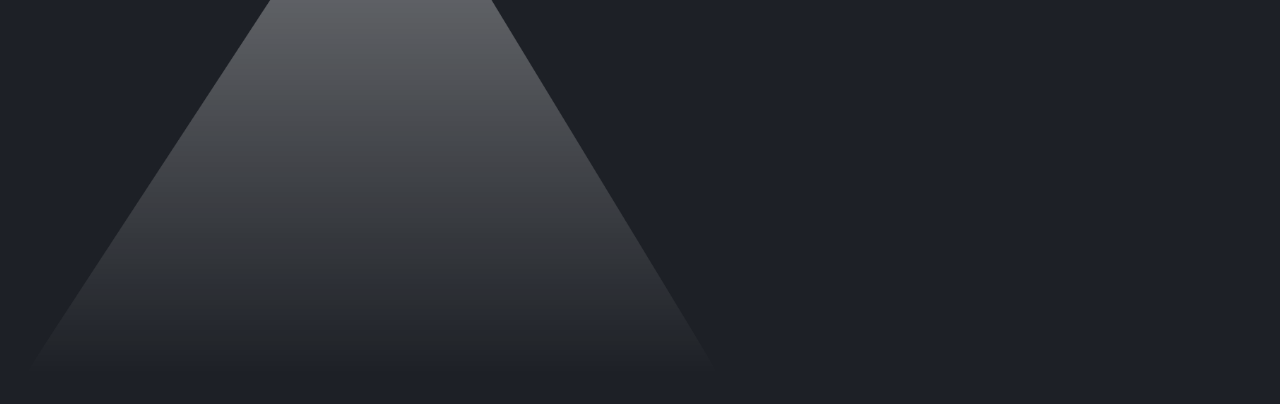
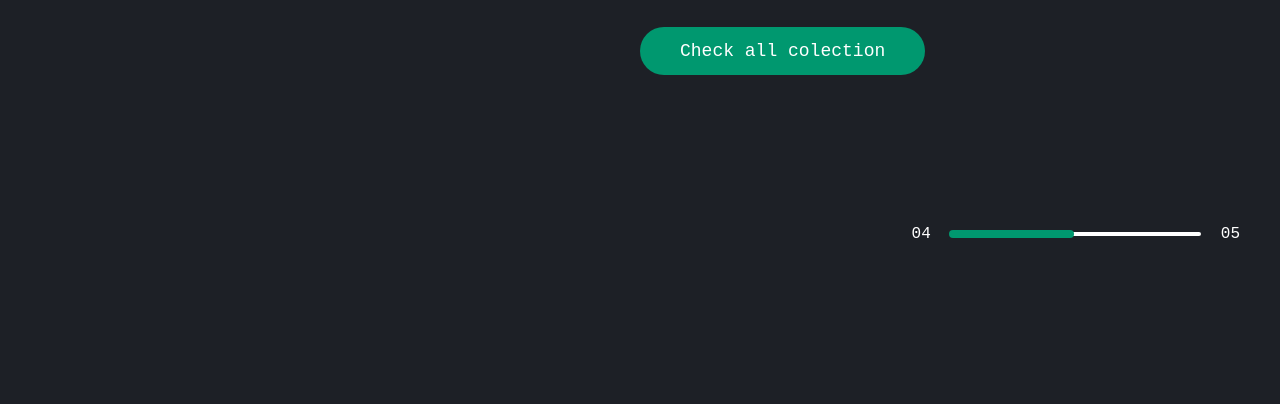
Before and after one commit to SZshuvom/VueLamp, a plain HTML site: page index.html in a window 1280 px wide. Shown: the part 396-800 px from the top of the page. Drawn offline with Linux system fonts and the light colour scheme.

Commit message:
add buttn

```diff
--- a/index.html
+++ b/index.html
@@ -18,12 +18,34 @@
             <li><a href="">Contemporary</a></li>
             <li><a href="">Affordable</a></li>
         </ul>
-        <button type="button"><span></span>e</button>
+        <button type="button" onclick="toggleBtn()" id="Btn" >  <span></span>e</button>
     </nav>
     <div class="lamp-container">
         <img src="images/lamp.png" class="lamp">
-        <img src="images/light.png" class="light">
+        <img src="images/light.png" class="light" id="light">
+    </div>
+    <div class="text-container">
+        <h1>Latest <br> in Lighting</h1>
+        <p>This is the fast lamp made by me. <br> I will make more for home and Office .</p>
+        <a href="">Check all colection</a>
+        <div class="control">
+            <p>04</p>
+            <div class="line"><span></span></div>
+
+            <p>05</p>
+        </div>
     </div>
 </div>
+
+<script>
+    var Btn =document.getElementById("Btn");
+    var light =document.getElementById("light");
+    function toggleBtn(){
+        Btn.classList.toggle("active")
+        light.classList.toggle("on")
+    }
+</script>
+
+
 </body>
 </html>
--- a/styl.css
+++ b/styl.css
@@ -47,6 +47,7 @@ button{
     border: 0;
     outline: 0;
     cursor: pointer;
+    transition: background 0.5s;
 }
 button span{
     display: block;
@@ -55,6 +56,7 @@ button span{
     width: 26px;
     border-radius: 50%;
     margin: 2px;
+    transition: background 0.5s, margin-left 0.5s;
 }
 .lamp-container{
     position: absolute;
@@ -73,4 +75,58 @@ button span{
     transform: translateX(-50%);
     width: 700px;
     margin-left: -10px;
+    opacity: 0;
+    transition: opacity 0.5s;
 }
+.text-container{
+    max-width: 600px;
+    margin-top: 7%;
+    margin-left: 50%;
+
+}
+.text-container h1{
+    font-size: 80px;
+    font-weight: 400;
+}
+.text-container a{
+    text-decoration: none;
+    background: #00986f;
+    padding: 14px 40px;
+    display: inline-block;
+    color: #fff;
+    font-size: 18px;
+    margin-top: 30px;
+    border-radius: 30px;
+
+}
+.control{
+    display: flex;
+    align-items: center;
+    justify-content: flex-end;
+    margin-top: 150px;
+}
+.control .line{
+    width: 250px;
+    height: 4px;
+    background: #fff;
+    margin: 0 20px;
+    border-radius: 2px;
+}
+.control .line span{
+    width: 50%;
+    height: 8px;
+    margin: -2px;
+    border-radius: 4px;
+    background: #00986f;
+    display: block;
+}
+.active{
+    background: green;
+}
+.active span{
+    background: #fff;
+    margin-left: 31px;
+}
+.on{
+    opacity: 1;
+}
```
